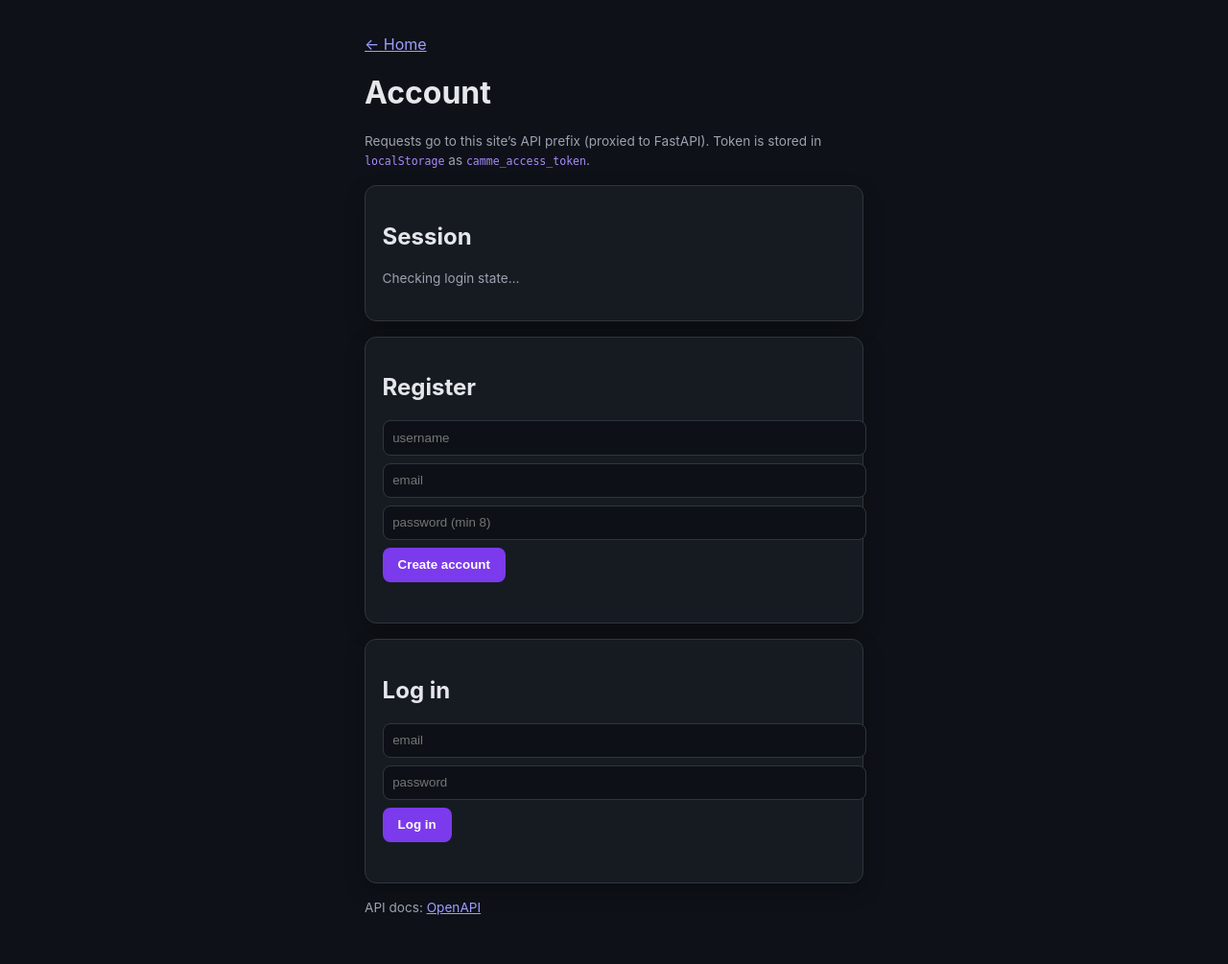
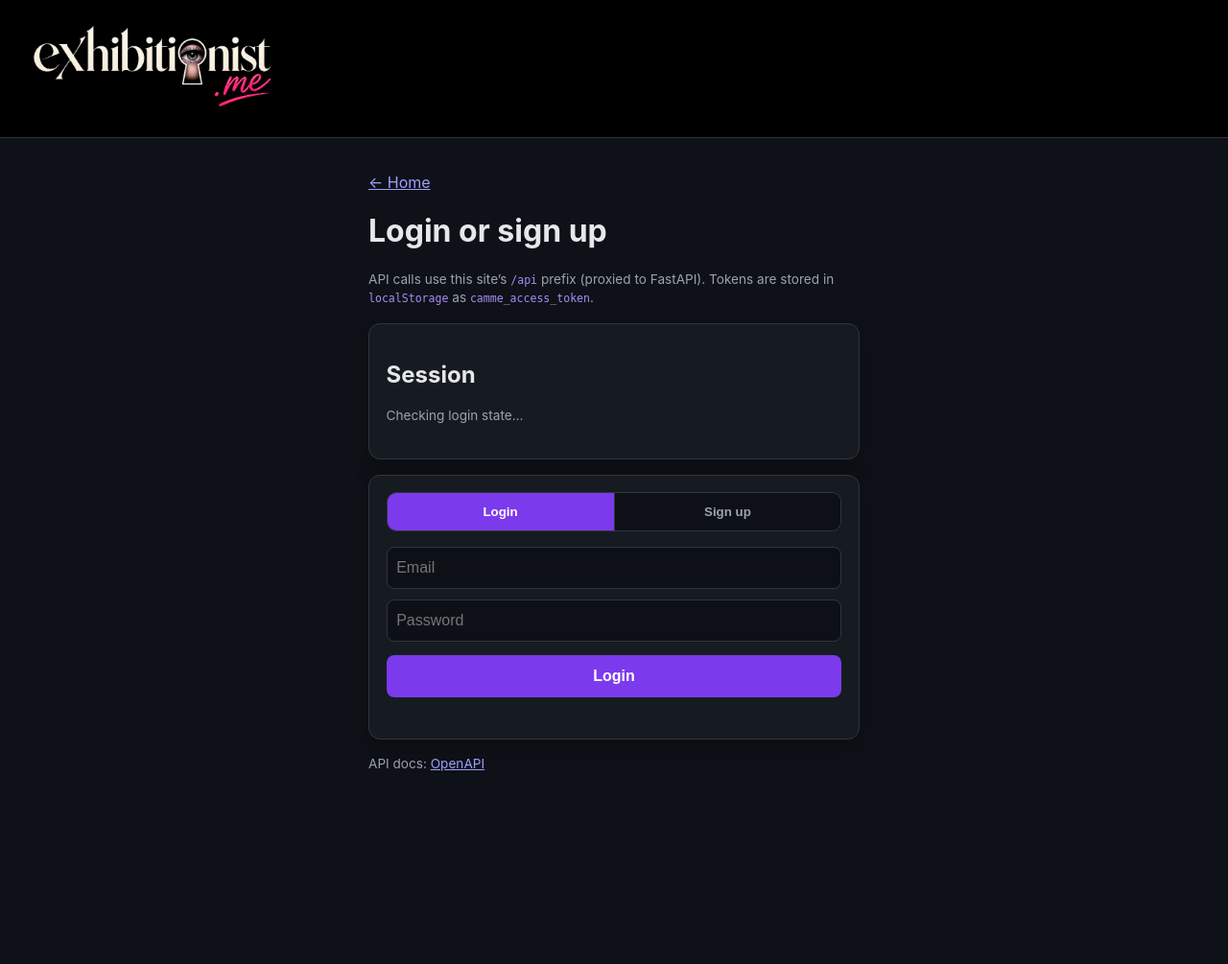
Before and after one commit to jbiddulph/camme, a Python web app: template frontend-go/templates/auth.html in a window 1280 px wide. Shown: the whole page at 96% size. After the commit the page ends 804 px from the top, so only its background shows below. Run offline with Jinja, Linux system fonts and the light colour scheme; the template is opened without the code that fills it, so the values that code supplies are empty.

Commit message:
Enhance chat message handling for guests and logged-in users
- Updated create_chat_message function to allow guest users to send messages using a viewer_display_name.
- Modified ChatMessage model and database schema to support nullable user_id.
- Adjusted frontend chat functionality to display appropriate messages for guests and signed-in users.
- Improved user experience with updated UI elements and styles for authentication and chat components.

```diff
--- a/backend/app/api/schemas.py
+++ b/backend/app/api/schemas.py
@@ -70,12 +70,14 @@ class ReportRequest(BaseModel):
 class ChatMessageCreateRequest(BaseModel):
     room_name: str = Field(min_length=3, max_length=80)
     body: str = Field(min_length=1, max_length=2000)
+    # When not logged in, viewers send their on-screen label (e.g. Viewer1).
+    viewer_display_name: str | None = Field(default=None, max_length=80)
 
 
 class ChatMessageItem(BaseModel):
     id: int
     room_name: str
-    user_id: int
+    user_id: int | None
     display_name: str
     body: str
     created_at_iso: str
--- a/backend/app/models/chat_message.py
+++ b/backend/app/models/chat_message.py
@@ -12,7 +12,7 @@ class ChatMessage(Base):
 
     id: Mapped[int] = mapped_column(primary_key=True, autoincrement=True)
     room_name: Mapped[str] = mapped_column(String(80), index=True)
-    user_id: Mapped[int] = mapped_column(ForeignKey(f'{table_name("users")}.id'), index=True)
+    user_id: Mapped[int | None] = mapped_column(ForeignKey(f'{table_name("users")}.id'), index=True, nullable=True)
     display_name: Mapped[str] = mapped_column(String(80))
     body: Mapped[str] = mapped_column(Text())
     created_at: Mapped[datetime] = mapped_column(DateTime(timezone=True), server_default=func.now(), index=True)
--- a/backend/sql/camme_init_public.sql
+++ b/backend/sql/camme_init_public.sql
@@ -48,12 +48,15 @@ CREATE TABLE IF NOT EXISTS camme_broadcast_presence (
 CREATE TABLE IF NOT EXISTS camme_chat_messages (
     id SERIAL PRIMARY KEY,
     room_name VARCHAR(80) NOT NULL,
-    user_id INTEGER NOT NULL REFERENCES camme_users (id),
+    user_id INTEGER REFERENCES camme_users (id),
     display_name VARCHAR(80) NOT NULL,
     body TEXT NOT NULL,
     created_at TIMESTAMPTZ DEFAULT NOW() NOT NULL
 );
 
+-- If you created this table earlier with NOT NULL user_id, run:
+-- ALTER TABLE camme_chat_messages ALTER COLUMN user_id DROP NOT NULL;
+
 CREATE INDEX IF NOT EXISTS ix_camme_chat_messages_room_name ON camme_chat_messages (room_name);
 CREATE INDEX IF NOT EXISTS ix_camme_chat_messages_user_id ON camme_chat_messages (user_id);
 CREATE INDEX IF NOT EXISTS ix_camme_chat_messages_created_at ON camme_chat_messages (created_at);
--- a/frontend-go/static/auth.css
+++ b/frontend-go/static/auth.css
@@ -1,10 +1,86 @@
 .auth-page {
-  max-width: 520px;
+  max-width: 720px;
+  width: 100%;
+  box-sizing: border-box;
 }
 
-.auth-page code {
-  font-size: 0.85em;
-  color: #a78bfa;
+.auth-page *,
+.auth-page *::before,
+.auth-page *::after {
+  box-sizing: border-box;
+}
+
+.auth-forms-card {
+  width: 100%;
+  max-width: 100%;
+}
+
+.auth-panel {
+  display: none;
+}
+
+.auth-panel.is-active {
+  display: block;
+}
+
+.auth-tabs {
+  display: flex;
+  gap: 0;
+  margin: 0 0 1rem;
+  border-radius: 10px;
+  overflow: hidden;
+  border: 1px solid #30363d;
+}
+
+.auth-tab {
+  flex: 1;
+  margin: 0;
+  border-radius: 0;
+  background: #0d1117;
+  color: #9ca3af;
+  font-weight: 600;
+  padding: 0.75rem 1rem;
+  border: 0;
+  border-right: 1px solid #30363d;
+  cursor: pointer;
+  touch-action: manipulation;
+}
+
+.auth-tab:last-child {
+  border-right: 0;
+}
+
+.auth-tab.is-active {
+  background: #7c3aed;
+  color: #fff;
+}
+
+.auth-panel-title {
+  margin: 0 0 0.75rem;
+  font-size: 1.05rem;
+}
+
+.auth-form {
+  display: flex;
+  flex-direction: column;
+  gap: 0;
+  width: 100%;
+}
+
+.auth-form input {
+  width: 100%;
+  max-width: 100%;
+  margin-bottom: 0.65rem;
+  font-size: 16px;
+  min-height: 44px;
+}
+
+.auth-submit {
+  width: 100%;
+  margin-top: 0.25rem;
+  min-height: 44px;
+  font-size: 1rem;
+  touch-action: manipulation;
 }
 
 .auth-out {
@@ -13,3 +89,14 @@
   max-height: 200px;
   overflow: auto;
 }
+
+.auth-page code {
+  font-size: 0.85em;
+  color: #a78bfa;
+}
+
+@media (min-width: 900px) {
+  .auth-page {
+    max-width: 560px;
+  }
+}
--- a/frontend-go/static/style.css
+++ b/frontend-go/static/style.css
@@ -1,12 +1,50 @@
 :root {
   color-scheme: dark;
   font-family: Inter, system-ui, -apple-system, sans-serif;
+}
+
+*,
+*::before,
+*::after {
+  box-sizing: border-box;
 }
 
 body {
   margin: 0;
   background: #0e1117;
   color: #e5e7eb;
+}
+
+.site-header {
+  padding: 0.65rem 1.25rem;
+  border-bottom: 1px solid #30363d;
+  background: #000000;
+}
+
+.site-brand {
+  display: inline-flex;
+  align-items: center;
+  text-decoration: none;
+}
+
+.site-logo {
+  display: block;
+  height: clamp(118px, 5.5vw, 52px);
+  width: auto;
+  max-width: min(280px, 55vw);
+  object-fit: contain;
+}
+
+.visually-hidden {
+  position: absolute;
+  width: 1px;
+  height: 1px;
+  padding: 0;
+  margin: -1px;
+  overflow: hidden;
+  clip: rect(0, 0, 0, 0);
+  white-space: nowrap;
+  border: 0;
 }
 
 .container {
@@ -17,6 +55,12 @@ body {
 
 .full-width {
   width: 100%;
+}
+
+.page-tagline {
+  margin: 0 0 0.75rem;
+  font-size: 1.15rem;
+  color: #d1d5db;
 }
 
 .card {
--- a/frontend-go/templates/auth.html
+++ b/frontend-go/templates/auth.html
@@ -3,40 +3,51 @@
 <head>
   <meta charset="utf-8">
   <meta name="viewport" content="width=device-width,initial-scale=1">
-  <title>Camme — Sign in</title>
+  <title>Login</title>
   <link rel="stylesheet" href="/static/style.css">
   <link rel="stylesheet" href="/static/auth.css">
 </head>
 <body>
+  <header class="site-header">
+    <a href="/" class="site-brand" aria-label="Home"><img src="/static/exhibitionist.png" alt="" class="site-logo" width="280" height="52" decoding="async" /></a>
+  </header>
   <main class="container auth-page">
     <p><a href="/">← Home</a></p>
-    <h1>Account</h1>
-    <p class="hint">Requests go to this site’s API prefix (proxied to FastAPI). Token is stored in <code>localStorage</code> as <code>camme_access_token</code>.</p>
+    <h1>Login or sign up</h1>
+    <p class="hint">API calls use this site’s <code>/api</code> prefix (proxied to FastAPI). Tokens are stored in <code>localStorage</code> as <code>camme_access_token</code>.</p>
+
     <section class="card">
       <h2>Session</h2>
       <p id="authState" class="hint">Checking login state…</p>
       <button type="button" id="btnLogout" hidden>Log out</button>
     </section>
 
-    <section class="card">
-      <h2>Register</h2>
-      <form id="formRegister">
-        <input name="username" placeholder="username" required minlength="3" autocomplete="username" />
-        <input name="email" type="email" placeholder="email" required autocomplete="email" />
-        <input name="password" type="password" placeholder="password (min 8)" required minlength="8" autocomplete="new-password" />
-        <button type="submit">Create account</button>
-      </form>
-      <pre id="outRegister" class="auth-out"></pre>
-    </section>
+    <section class="card auth-forms-card">
+      <div class="auth-tabs" role="tablist" aria-label="Login or sign up">
+        <button type="button" class="auth-tab is-active" id="tabLogin" role="tab" aria-selected="true" aria-controls="panelLogin" tabindex="0">Login</button>
+        <button type="button" class="auth-tab" id="tabRegister" role="tab" aria-selected="false" aria-controls="panelRegister" tabindex="-1">Sign up</button>
+      </div>
 
-    <section class="card">
-      <h2>Log in</h2>
-      <form id="formLogin">
-        <input name="email" type="email" placeholder="email" required autocomplete="username" />
-        <input name="password" type="password" placeholder="password" required autocomplete="current-password" />
-        <button type="submit">Log in</button>
-      </form>
-      <pre id="outLogin" class="auth-out"></pre>
+      <div id="panelLogin" class="auth-panel is-active" role="tabpanel" aria-labelledby="tabLogin" aria-hidden="false">
+        <h2 class="auth-panel-title visually-hidden">Login</h2>
+        <form id="formLogin" class="auth-form">
+          <input name="email" type="email" placeholder="Email" required autocomplete="username" />
+          <input name="password" type="password" placeholder="Password" required autocomplete="current-password" />
+          <button type="submit" class="primary auth-submit">Login</button>
+        </form>
+        <pre id="outLogin" class="auth-out"></pre>
+      </div>
+
+      <div id="panelRegister" class="auth-panel" role="tabpanel" aria-labelledby="tabRegister" aria-hidden="true">
+        <h2 class="auth-panel-title visually-hidden">Sign up</h2>
+        <form id="formRegister" class="auth-form">
+          <input name="username" placeholder="Username" required minlength="3" autocomplete="username" />
+          <input name="email" type="email" placeholder="Email" required autocomplete="email" />
+          <input name="password" type="password" placeholder="Password (min 8)" required minlength="8" autocomplete="new-password" />
+          <button type="submit" class="primary auth-submit">Create account</button>
+        </form>
+        <pre id="outRegister" class="auth-out"></pre>
+      </div>
     </section>
 
     <p class="hint">API docs: <a id="docsLink" href="#" target="_blank" rel="noopener">OpenAPI</a></p>
@@ -47,6 +58,39 @@
     const TOKEN_KEY = 'camme_access_token';
     const authStateEl = document.getElementById('authState');
     const btnLogout = document.getElementById('btnLogout');
+    const tabLogin = document.getElementById('tabLogin');
+    const tabRegister = document.getElementById('tabRegister');
+    const panelLogin = document.getElementById('panelLogin');
+    const panelRegister = document.getElementById('panelRegister');
+
+    function setAuthTab(register) {
+      if (register) {
+        tabRegister.classList.add('is-active');
+        tabLogin.classList.remove('is-active');
+        tabRegister.setAttribute('aria-selected', 'true');
+        tabLogin.setAttribute('aria-selected', 'false');
+        tabRegister.setAttribute('tabindex', '0');
+        tabLogin.setAttribute('tabindex', '-1');
+        panelRegister.classList.add('is-active');
+        panelLogin.classList.remove('is-active');
+        panelRegister.setAttribute('aria-hidden', 'false');
+        panelLogin.setAttribute('aria-hidden', 'true');
+      } else {
+        tabLogin.classList.add('is-active');
+        tabRegister.classList.remove('is-active');
+        tabLogin.setAttribute('aria-selected', 'true');
+        tabRegister.setAttribute('aria-selected', 'false');
+        tabLogin.setAttribute('tabindex', '0');
+        tabRegister.setAttribute('tabindex', '-1');
+        panelLogin.classList.add('is-active');
+        panelRegister.classList.remove('is-active');
+        panelLogin.setAttribute('aria-hidden', 'false');
+        panelRegister.setAttribute('aria-hidden', 'true');
+      }
+    }
+
+    tabLogin.addEventListener('click', () => setAuthTab(false));
+    tabRegister.addEventListener('click', () => setAuthTab(true));
 
     function renderAuthState() {
       const token = localStorage.getItem(TOKEN_KEY);
@@ -102,6 +146,7 @@
       }, document.getElementById('outLogin'));
     });
 
+    setAuthTab(false);
     renderAuthState();
   </script>
 </body>
--- a/frontend-go/templates/cam-test.html
+++ b/frontend-go/templates/cam-test.html
@@ -4,7 +4,7 @@
   <meta charset="utf-8">
   <meta name="viewport" content="width=device-width,initial-scale=1">
   <meta http-equiv="Permissions-Policy" content="camera=(self), microphone=(self)">
-  <title>Camme — Camera test</title>
+  <title>Camera test</title>
   <link rel="stylesheet" href="/static/style.css">
   <style>
     .box { max-width: 560px; margin: 2rem auto; padding: 1rem; }
@@ -15,6 +15,9 @@
   </style>
 </head>
 <body>
+  <header class="site-header">
+    <a href="/" class="site-brand" aria-label="Home"><img src="/static/exhibitionist.png" alt="" class="site-logo" width="280" height="52" decoding="async" /></a>
+  </header>
   <main class="container box">
     <h1>Camera test</h1>
     <p>No LiveKit — only your browser. If this fails, fix OS/browser permissions before using /live.</p>
```
Also changed, not shown: backend/app/api/routes.py (+19 -8 lines), frontend-go/static/live.css (+16 -0 lines), frontend-go/static/live.js (+87 -37 lines), frontend-go/templates/index.html (+7 -4 lines), frontend-go/templates/live.html (+7 -4 lines), frontend-go/static/exhibitionist.png (added), 1 other file.
